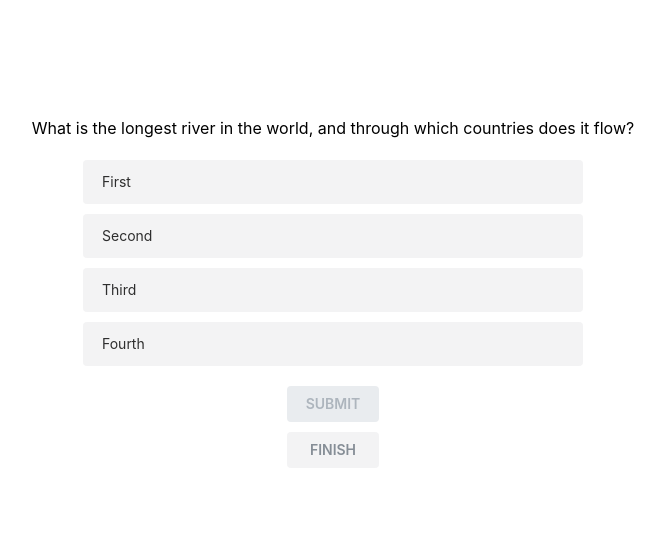
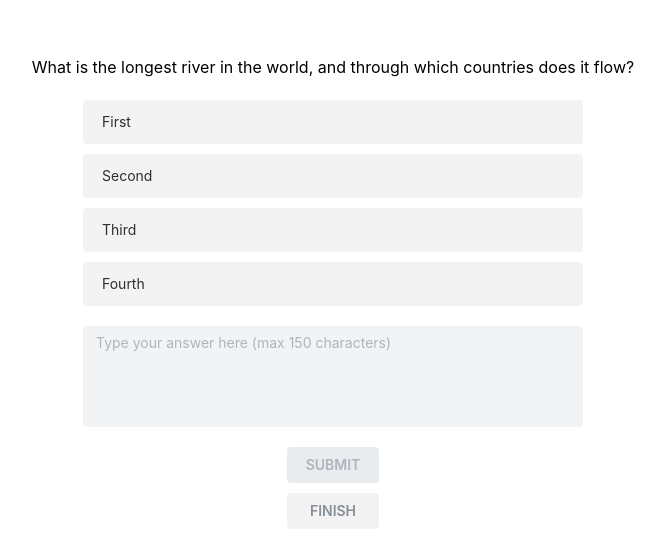
Before and after one commit to hyunseo-s/Pringles, a React (Vite) app in the folder frontend/: page /quiz in a window 1280 px wide. Shown: the part 108-662 px from the top of the page, without its empty margins (307-972 px from the left). Built offline with nearby package versions, Linux system fonts and the light colour scheme.

Commit message:
short answer and explanation

```diff
--- /dev/null
+++ b/frontend/src/components/quiz/Explanation.tsx
@@ -0,0 +1,20 @@
+import { Paper, Text } from "@mantine/core";
+
+const Explanation = ({
+	correct,
+  answer,
+  explanation
+} : {
+	correct: boolean | null,
+  answer?: string,
+	explanation?: string
+}) => {
+  return (
+    <Paper w={500} px={20} py={10} bg={correct ? "green.1" : "red.1" }>
+      <Text c={correct ? "green" : "red"} fw={600}>{correct ? "That's correct!" : "That's incorrect. The answer is: "}{answer}</Text>
+      <Text c={correct ? "green" : "red"} fz="sm">{explanation}</Text>
+    </Paper>
+  )
+}
+
+export default Explanation;
--- a/frontend/src/components/MultipleChoice.tsx
+++ b/frontend/src/components/quiz/MultipleChoice.tsx
@@ -4,17 +4,17 @@ import { useState } from "react";
 const MultipleChoice = ({
 	options,
 	answer,
-	correctId
+	correct
 } : {
 	answer: React.Dispatch<React.SetStateAction<string | null>>,
-	correctId: string | null,
+	correct: boolean | null,
 	options: {id: string, label: string}[]
 }) => {
 	const [selected, setSelected] = useState<string | null>(null);
 
 	const handleClick = (id: string) => {
 		// Disables clicks after submitting answer
-		if (correctId !== null) {
+		if (correct !== null) {
 			return;
 		}
 
@@ -28,11 +28,11 @@ const MultipleChoice = ({
 	};
 
 	const setColours = (id: string) : DefaultMantineColor => {
-		if (correctId === null && selected === id) {
+		if (correct === null && selected === id) {
 			return "blue";
-		} else if (correctId !== null && selected === id && id === correctId) {
+		} else if (correct !== null && selected === id && correct) {
 			return "green";
-		} else if (correctId !== null && selected === id && id !== correctId) {
+		} else if (correct !== null && selected === id && !correct) {
 			return "red";
 		}
 
--- /dev/null
+++ b/frontend/src/components/quiz/ShortAnswer.tsx
@@ -0,0 +1,40 @@
+import { Textarea } from "@mantine/core";
+
+const ShortAnswer = ({
+  answer,
+  correct
+}: {
+  answer: React.Dispatch<React.SetStateAction<string | null>>,
+  correct: boolean | null
+}) => {
+  const handleChange = (e: React.ChangeEvent<HTMLTextAreaElement>) => {
+    if (e.currentTarget.value === '') {
+      answer(null);
+    } else {
+      answer(e.currentTarget.value);
+    }
+  }
+
+  return (
+    <div>
+      <Textarea w={500}
+        autosize
+        variant="filled"
+        placeholder="Type your answer here (max 150 characters)"
+        onChange={(e) => handleChange(e)}
+        maxLength={150}
+        minRows={4}
+        styles={(theme) => ({
+          input : {
+            background: correct === null ? theme.colors.gray[1] : correct ? theme.colors.green[1] : theme.colors.red[1],
+            color: 'black',
+            opacity: 1
+          }
+        })}
+        disabled={correct !== null}
+      />
+    </div>
+  )
+}
+
+export default ShortAnswer;
--- a/frontend/src/pages/QuizPage.tsx
+++ b/frontend/src/pages/QuizPage.tsx
@@ -1,9 +1,11 @@
 import { useNavigate } from 'react-router';
 import { useUser } from '../context/UserContext';
 import { useEffect, useState } from 'react';
-import MultipleChoice from '../components/MultipleChoice';
+import MultipleChoice from '../components/quiz/MultipleChoice';
 import { Button, Flex, Modal, Text } from '@mantine/core';
 import { useDisclosure } from '@mantine/hooks';
+import ShortAnswer from '../components/quiz/ShortAnswer';
+import Explanation from '../components/quiz/Explanation';
 
 const options = [
   { id: "first", label: "First" },
@@ -23,7 +25,7 @@ const QuizPage = () => {
 	const navigate = useNavigate();
 	const { user } = useUser();
   const [ answer, setAnswer ] = useState<string | null>(null);
-  const [ correct, setCorrect ] = useState<string | null>(null);
+  const [ correct, setCorrect ] = useState<boolean | null>(null);
   const [opened, { open, close }] = useDisclosure(false);
 
   const [option, setOption] = useState<boolean>(true); // TO REMOVE
@@ -41,7 +43,7 @@ const QuizPage = () => {
       return "first";
     }
 
-    setCorrect(fetchCorrect());
+    setCorrect(fetchCorrect() === answer);
   }
 
   const handleNext = () => {
@@ -60,9 +62,14 @@ const QuizPage = () => {
       {/* Question */}
 		  <div>What is the longest river in the world, and through which countries does it flow?</div>
 
-      {/* Answer(s) */}
-      <MultipleChoice answer={setAnswer} correctId={correct} options={option ? options : options2}/>
+      {/* User Answer Input */}
+      <MultipleChoice answer={setAnswer} correct={correct} options={option ? options : options2}/>
+      <ShortAnswer answer={setAnswer} correct={correct} />
 
+      {/* Explanation */}
+      {correct !== null && <Explanation correct={correct} answer={"first"} explanation='It is supposed to be first'/>}
+
+      {/* Control Buttons */}
       <Flex direction={'column'} gap={10}>
         {/* Submit / Next Buttons */}
         {correct === null
@@ -75,7 +82,7 @@ const QuizPage = () => {
           </Button>
           :
           <Button
-            color={correct === answer ? "green" : "red"}
+            color={correct ? "green" : "red"}
             onClick={() => handleNext()}
           >
             NEXT
```
